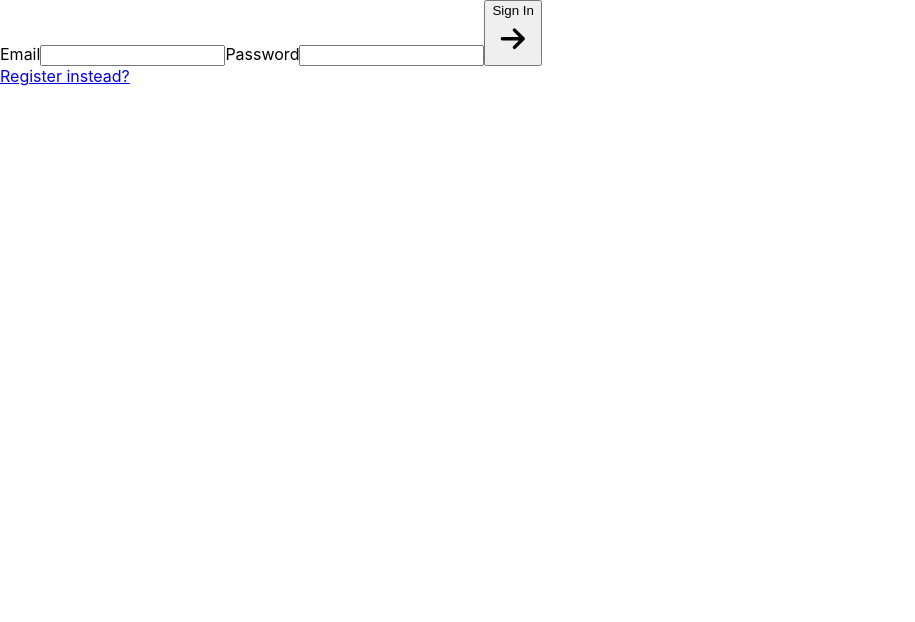
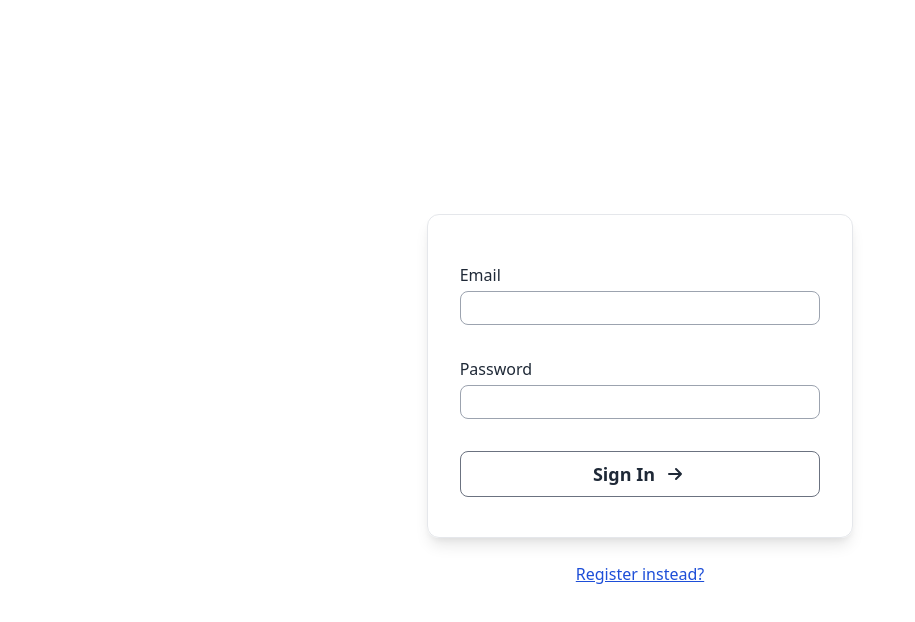
Before and after one commit to akhil-gautam/url-tracker-ui, a React (Create React App) app: page /signin in a window 1280 px wide. Shown: the top 622 px of the page, without its empty margins (0-915 px from the left). Built offline with nearby package versions, Linux system fonts and the light colour scheme.

Commit message:
Added tailwind

```diff
--- /dev/null
+++ b/craco.config.js
@@ -0,0 +1,7 @@
+module.exports = {
+  style: {
+    postcss: {
+      plugins: [require('tailwindcss'), require('autoprefixer')],
+    },
+  },
+};
--- a/src/App.css
+++ /dev/null
@@ -1,38 +0,0 @@
-.App {
-  text-align: center;
-}
-
-.App-logo {
-  height: 40vmin;
-  pointer-events: none;
-}
-
-@media (prefers-reduced-motion: no-preference) {
-  .App-logo {
-    animation: App-logo-spin infinite 20s linear;
-  }
-}
-
-.App-header {
-  background-color: #282c34;
-  min-height: 100vh;
-  display: flex;
-  flex-direction: column;
-  align-items: center;
-  justify-content: center;
-  font-size: calc(10px + 2vmin);
-  color: white;
-}
-
-.App-link {
-  color: #61dafb;
-}
-
-@keyframes App-logo-spin {
-  from {
-    transform: rotate(0deg);
-  }
-  to {
-    transform: rotate(360deg);
-  }
-}
--- a/src/index.css
+++ b/src/index.css
@@ -1,13 +1,4 @@
-body {
-  margin: 0;
-  font-family: -apple-system, BlinkMacSystemFont, 'Segoe UI', 'Roboto', 'Oxygen',
-    'Ubuntu', 'Cantarell', 'Fira Sans', 'Droid Sans', 'Helvetica Neue',
-    sans-serif;
-  -webkit-font-smoothing: antialiased;
-  -moz-osx-font-smoothing: grayscale;
-}
-
-code {
-  font-family: source-code-pro, Menlo, Monaco, Consolas, 'Courier New',
-    monospace;
-}
+/* ./src/index.css */
+@tailwind base;
+@tailwind components;
+@tailwind utilities;
--- /dev/null
+++ b/tailwind.config.js
@@ -0,0 +1,12 @@
+module.exports = {
+  mode: 'jit',
+  purge: ['./src/**/*.{js,jsx,ts,tsx}', './public/index.html'],
+  darkMode: false, // or 'media' or 'class'
+  theme: {
+    extend: {},
+  },
+  variants: {
+    extend: {},
+  },
+  plugins: [],
+};
```
Also changed, not shown: package.json (+11 -3 lines), 2 other files (tests, documents, lock files or other folders).
